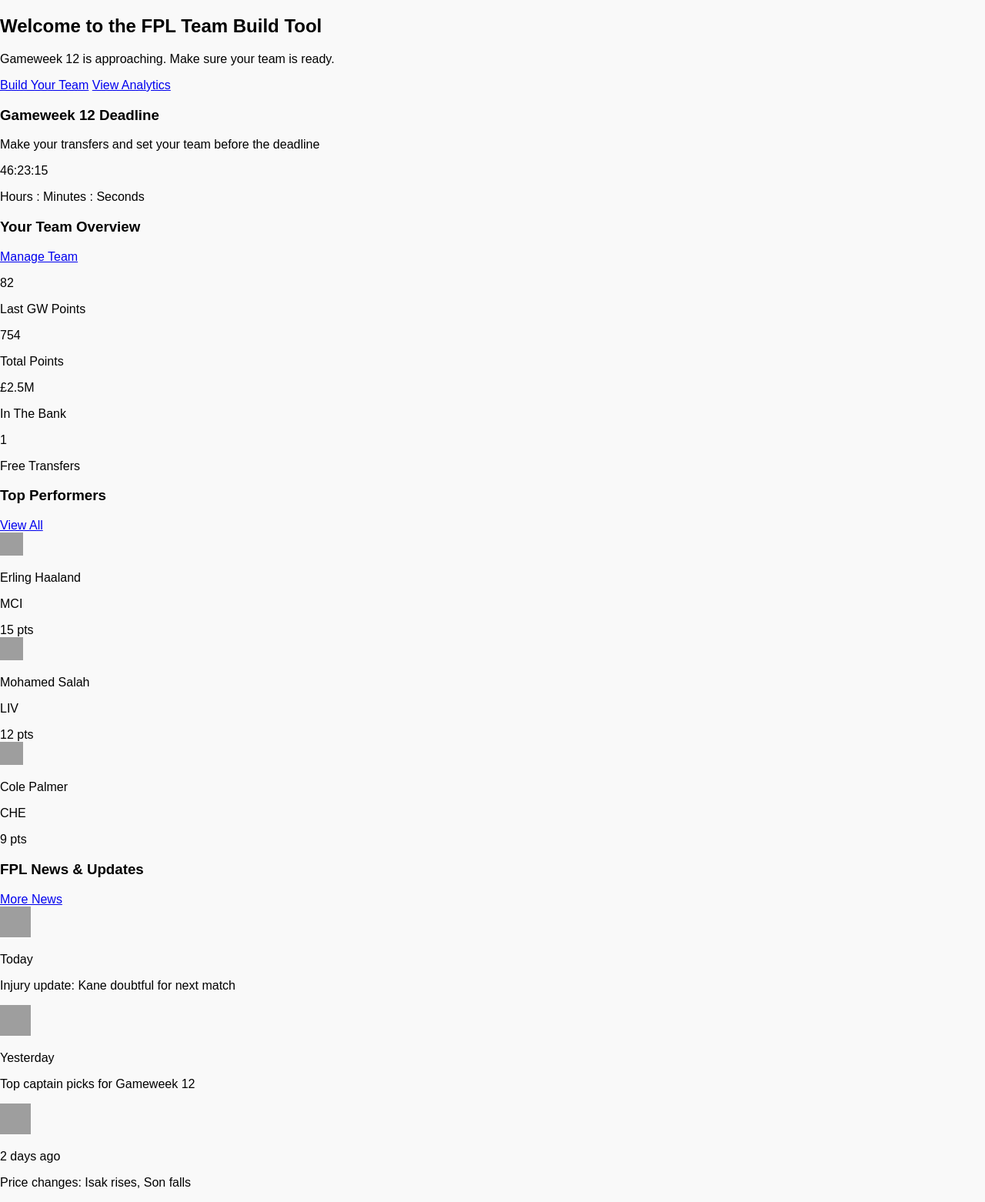
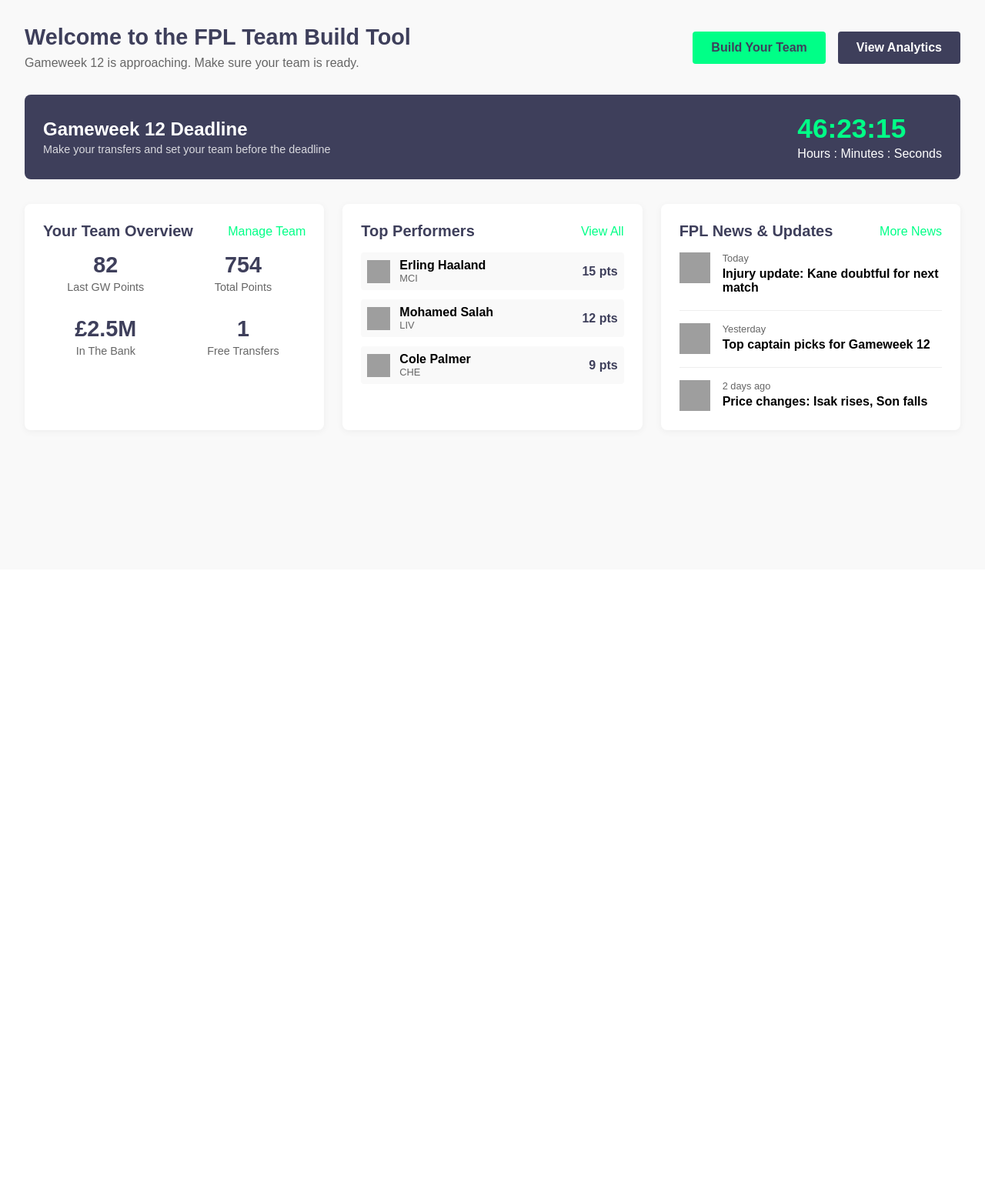
Before and after one commit to maiqkhan/fpl_team_builder, a Python web app: template app/templates/dashboard.html in a window 1280 px wide. Shown: the part 60-1622 px from the top of the page at 77% size. After the commit the page ends 621 px from the top, so only its background shows below. Run offline with Jinja, Linux system fonts and the light colour scheme; the template is opened without the code that fills it, so the values that code supplies are empty; grey boxes are pictures that could not be loaded.

Commit message:
add styling for dashboard container

```diff
--- a/app/static/styles.css
+++ b/app/static/styles.css
@@ -466,3 +466,230 @@
 .popup-content button:hover {
     background: #0056b3;
 }
+
+.container {
+    max-width: 1400px;
+    margin: 0 auto;
+    padding: 2rem;
+}
+
+.dashboard-header {
+    display: flex;
+    justify-content: space-between;
+    align-items: center;
+    margin-bottom: 2rem;
+}
+
+.welcome-text h2 {
+    font-size: 1.8rem;
+    margin: 0;
+    color: #3E3F5B;
+}
+
+.welcome-text p {
+    margin: 0.5rem 0 0 0;
+    color: #666;
+}
+
+.action-buttons {
+    display: flex;
+    gap: 1rem;
+}
+
+.btn {
+    padding: 0.75rem 1.5rem;
+    border-radius: 4px;
+    font-weight: 600;
+    text-decoration: none;
+    cursor: pointer;
+    transition: all 0.2s ease;
+}
+
+.btn-primary {
+    background-color: #00ff87;
+    color: #3E3F5B;
+    border: none;
+}
+
+.btn-primary:hover {
+    background-color: #00e676;
+}
+
+.btn-secondary {
+    background-color: #3E3F5B;
+    color: white;
+    border: none;
+}
+
+.btn-secondary:hover {
+    background-color: #2d3348;
+}
+
+.dashboard-grid {
+    display: grid;
+    grid-template-columns: 1fr 1fr 1fr;
+    gap: 1.5rem;
+    margin-bottom: 2rem;
+}
+
+.card {
+    background-color: white;
+    border-radius: 8px;
+    box-shadow: 0 2px 10px rgba(0,0,0,0.05);
+    padding: 1.5rem;
+    transition: transform 0.2s ease, box-shadow 0.2s ease;
+}
+
+.card:hover {
+    transform: translateY(-3px);
+    box-shadow: 0 4px 15px rgba(0,0,0,0.1);
+}
+
+.card-header {
+    display: flex;
+    justify-content: space-between;
+    align-items: center;
+    margin-bottom: 1rem;
+}
+
+.card-title {
+    font-size: 1.25rem;
+    font-weight: 600;
+    color: #3E3F5B;
+    margin: 0;
+}
+
+.card-link {
+    color: #00ff87;
+    text-decoration: none;
+    font-weight: 500;
+}
+
+.card-link:hover {
+    text-decoration: underline;
+}
+
+.stats-grid {
+    display: grid;
+    grid-template-columns: 1fr 1fr;
+    gap: 1rem;
+}
+
+.stat-item {
+    text-align: center;
+}
+
+.stat-value {
+    font-size: 1.8rem;
+    font-weight: 700;
+    color: #3E3F5B;
+    margin: 0;
+}
+
+.stat-label {
+    font-size: 0.9rem;
+    color: #666;
+    margin-top: 0.25rem;
+}
+
+.player-list {
+    display: flex;
+    flex-direction: column;
+    gap: 0.75rem;
+}
+
+.player-item {
+    display: flex;
+    align-items: center;
+    padding: 0.5rem;
+    border-radius: 4px;
+    background-color: #f9f9f9;
+}
+
+.player-info {
+    margin-left: 0.75rem;
+}
+
+.player-name {
+    font-weight: 600;
+    margin: 0;
+}
+
+.player-team {
+    font-size: 0.8rem;
+    color: #666;
+    margin: 0;
+}
+
+.player-points {
+    margin-left: auto;
+    font-weight: 700;
+    color: #3E3F5B;
+}
+
+.news-list {
+    display: flex;
+    flex-direction: column;
+    gap: 1rem;
+}
+
+.news-item {
+    display: flex;
+    gap: 1rem;
+    padding-bottom: 1rem;
+    border-bottom: 1px solid #eee;
+}
+
+.news-item:last-child {
+    border-bottom: none;
+    padding-bottom: 0;
+}
+
+.news-date {
+    font-size: 0.8rem;
+    color: #666;
+    margin: 0;
+}
+
+.news-title {
+    font-weight: 600;
+    margin: 0.25rem 0;
+}
+
+.deadline-timer {
+    display: flex;
+    align-items: center;
+    gap: 1rem;
+    background-color: #3E3F5B;
+    border-radius: 8px;
+    padding: 1.5rem;
+    color: white;
+    margin-bottom: 2rem;
+}
+
+.timer-value {
+    font-size: 2.2rem;
+    font-weight: 700;
+    margin: 0;
+    color: #00ff87;
+}
+
+.timer-label {
+    font-size: 1rem;
+    margin: 0.25rem 0 0 0;
+}
+
+.timer-info {
+    flex-grow: 1;
+}
+
+.timer-info h3 {
+    margin: 0;
+    font-size: 1.5rem;
+}
+
+.timer-info p {
+    margin: 0.25rem 0 0 0;
+    font-size: 0.9rem;
+    opacity: 0.8;
+}
```
